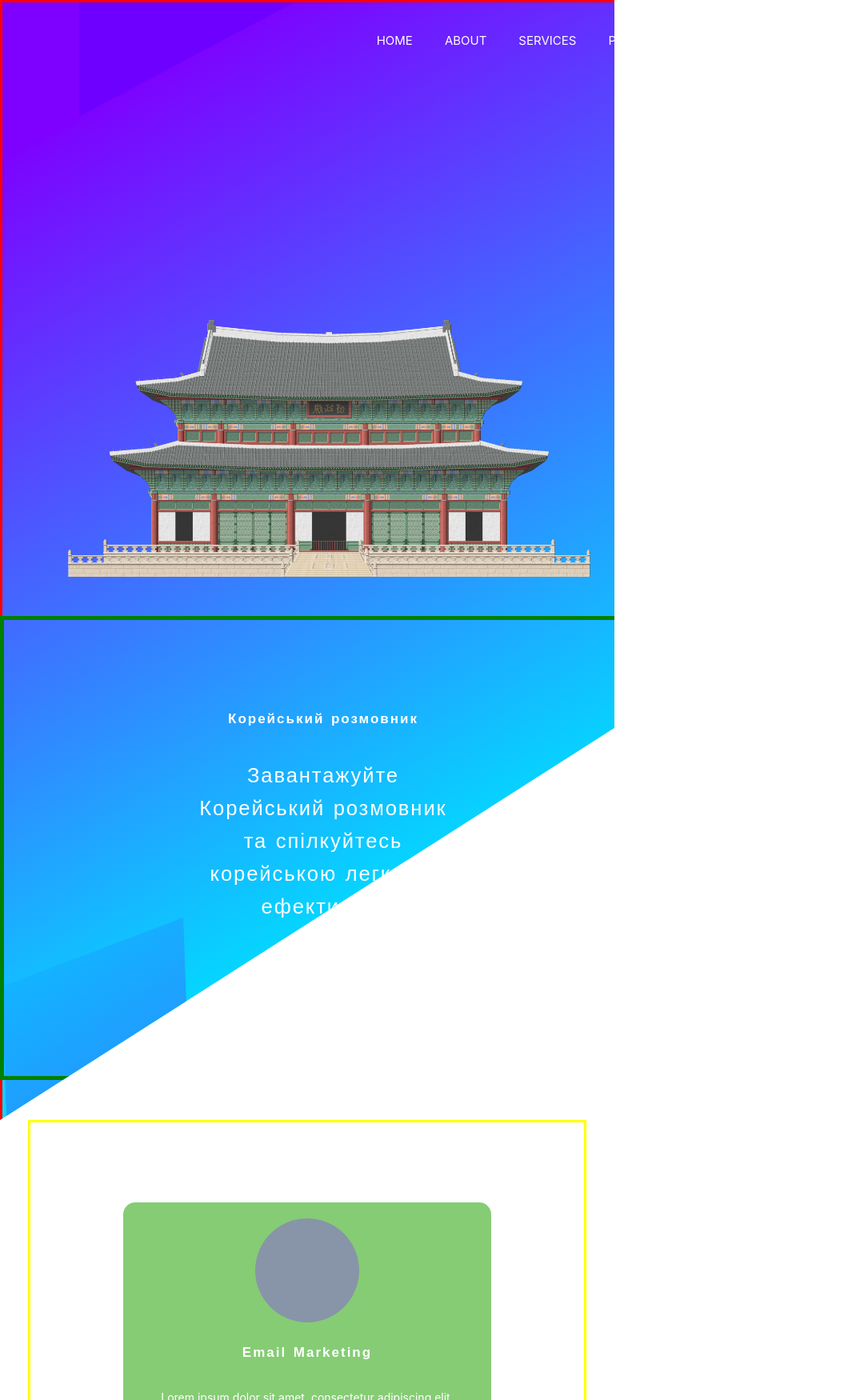
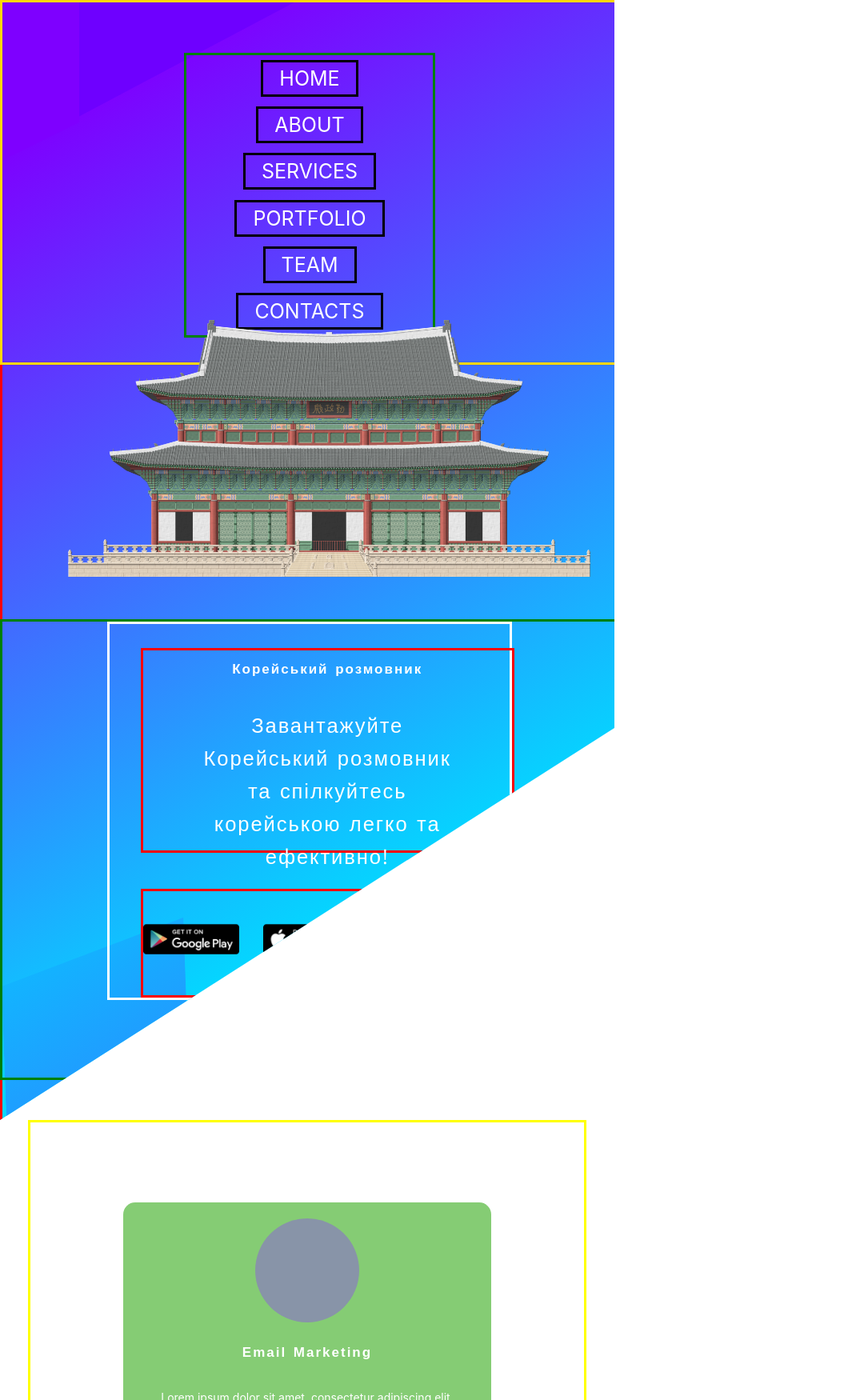
Before and after one commit to KeyToTech/KoreanPhraseBookSite, a React (Create React App) app: page / in a window 768 px wide. Shown: the top 1750 px of the page at 80% size, 1070 px wide, since content can reach past the window. Built offline with nearby package versions, Linux system fonts and the light colour scheme.

Commit message:
scaling header from 768px and more done

```diff
--- a/src/components/footer/foolow_us.js
+++ b/src/components/footer/foolow_us.js
@@ -1,11 +1,9 @@
 import React from 'react';
 import './footer.css';
-
 const FACEBOOK_URL = 'https://www.facebook.com/%D0%9A%D0%BE%D1%80%D0%B5%D0%B9%D1%81%D1%8C%D0%BA%D0%B8%D0%B9-%D1%80%D0%BE%D0%B7%D0%BC%D0%BE%D0%B2%D0%BD%D0%B8%D0%BA-334992067059489/?modal=admin_todo_tour';
 const TWITTER_URL = 'https://twitter.com/kor_rozmovnyk?lang=en';
 const INSTAGRAM_URL = 'https://www.instagram.com/korean_phrasebook/';
 const KTT_WEB_SITE = 'http://www.keytotech.com/';
-
 
 function followButton(img, link) {
   return (
@@ -18,7 +16,6 @@ function followButton(img, link) {
 }
 
 const FollowUs = () => (
-
   <div className="follow_block">
     <div className="follow_us">
       <h2 className='follow_heading'>Follow US</h2>
@@ -33,4 +30,5 @@ const FollowUs = () => (
     </div>
   </div>
 )
+
 export default FollowUs;
--- a/src/components/footer/footer.js
+++ b/src/components/footer/footer.js
@@ -12,17 +12,13 @@ class Footer extends Component {
   render() {
     return (
       <footer className="section_footer">
-
         <div className="footer_content">
           <div className="left_content_footer">
             <div className="logo_footer">
-
               <img className="logo_img" alt='logo' src={appLogo} />
               <h1 className='app_name'>Корейський розмовник</h1>
-
             </div>
             <div className="about_container">
-
               <h1 className="about_name_footer">About Us</h1>
               <p className="discription_footer">Lorem ipsum dolor sit amet, consectetur adipiscing elit, sed do eiusmod tempor incididunt ut labore et dolore magna aliqua.
               Ut enim ad minim veniam, quis nostrud exercitation ullamco laboris nisi ut aliquip ex ea commodo consequat.
@@ -45,7 +41,6 @@ class Footer extends Component {
             </div>
           </div>
         </div>
-
       </footer>
     );
   }
--- a/src/components/header/header.css
+++ b/src/components/header/header.css
@@ -83,7 +83,8 @@ nav {
 }
 
 .menu-item {
-  width: 30%;
+  border: green solid;
+  width: 40%;
   display: flex;
   flex-direction: row;
   align-items: center;
@@ -122,14 +123,16 @@ nav {
 }
 
 .content-header {
+  border: white solid;
   width: 60%;
   display: flex;
   flex-direction: column;
-  align-items: center;
   padding-top: 100px;
+  padding-left: 5%;
 }
 
 .info-header{
+  border: red solid;
   height: 200px;
   width: 80%;
 }
@@ -155,23 +158,24 @@ nav {
 }
 
 .button_wrap {
-  width: 50%;
+  border: red solid;
+  width: 40%;
   height: 100px;
   display: flex;
   flex-direction: row;
-  justify-content: space-around;
+  justify-content: space-between;
 }
 
 .button_android {
-   width: 35%;
+   width: 150px;
 }
 
 .button_ios {
-  width: 35%;
+  width: 150px;
 }
 
 .android_img{
-
+ position: relative;
 }
 
 .ios_img{
@@ -180,10 +184,10 @@ nav {
 
 
 .image-header{
-  height: 650px;
-  width: 650px;
+  height: 600px;
+  width: 600px;
   position: absolute;
-  top: 30%;
+  top: 370px;
   right: 10%;
 
 }
@@ -196,8 +200,39 @@ nav {
 
 }
 
+@media only screen and (min-width: 768px) and (max-width: 1500px)  {
+
+  .menu-item {
+
+    width: 40%;
+
+  }
+
+  .info-header{
+    height: 250px;
+  }
+
+  .button_wrap {
+    width: 45%;
+  }
+
+  .button_android {
+    width: 140px;
+  }
+
+  .button_ios {
+   width: 140px;
+  }
+
+
+}
+
 
 @media only screen and (min-width: 768px) and (max-width: 1200px)  {
+
+    .menu-item li a {
+      font-size: 12px;
+    }
 
     .image-header{
       height: 45%;
@@ -205,12 +240,56 @@ nav {
       top: 370px;
       right: 30px;
     }
+
+    .info-header{
+      height: 280px;
+      width: 90%;
+    }
+
+    .subtitle {
+      font-size: 25px;
+    }
+
+    .button_wrap {
+      width: 55%;
+    }
+
+    .button_android {
+      width: 130px;
+    }
+
+    .button_ios {
+     width: 130px;
+    }
 }
 
   @media screen and (min-width: 768px) and (max-width: 922px)  {
 
+    .menu-item {
+       width: 60%;
+    }
+
+    .menu-item li a {
+       font-size: 12px;
+    }
+
+    .content-header {
+      border: white solid;
+      width: 60%;
+      display: flex;
+      flex-direction: column;
+      padding-top: 30px;
+
+    }
+
+    .info-header{
+      border: red solid;
+      height: 250px;
+      width: 100%;
+    }
+
     .button_wrap {
-      width: 85%;
+      width: 60%;
     }
 
      .button_android {
@@ -221,15 +300,6 @@ nav {
       width: 120px;
     }
 
-    .content-header {
-      width: 60%;
-    }
-
-    .info-header{
-      width: 100%;
-      margin-left: 30px;
-      margin-bottom: 350px;
-    }
 
    .image-header{
       height: 450px;
--- a/src/components/header/header.js
+++ b/src/components/header/header.js
@@ -33,12 +33,12 @@ class Header extends Component {
         </div>
 
         <ul class="menu-item">
-            <li><a href='#' class="active">Home</a></li>
-            <li><a href='#section-2'>About</a></li>
-            <li><a href='#'>Services</a></li>
-            <li><a href='#'>Portfolio</a></li>
-            <li><a href='#'>Team</a></li>
-            <li><a href='#'>Contacts</a></li>
+            <li><a href='https://uk.wikipedia.org/wiki/Lorem_ipsum' class="active">Home</a></li>
+            <li><a href='https://www.behance.net/gallery/73501583/SEOland-Landing-Page'>About</a></li>
+            <li><a href='https://www.behance.net/gallery/73501583/SEOland-Landing-Page'>Services</a></li>
+            <li><a href='https://www.behance.net/gallery/73501583/SEOland-Landing-Page'>Portfolio</a></li>
+            <li><a href='https://www.behance.net/gallery/73501583/SEOland-Landing-Page'>Team</a></li>
+            <li><a href='https://www.behance.net/gallery/73501583/SEOland-Landing-Page'>Contacts</a></li>
         </ul>
     </nav>
 
--- a/src/components/header/headerScalingMobile.css
+++ b/src/components/header/headerScalingMobile.css
@@ -56,16 +56,68 @@
       transform: rotate(-2deg);
     }
 
+    nav {
+      border: gold solid;
+
+      height: 450px;
+      width: 100%;
+      display: flex;
+      flex-direction: column;
+      align-items: center;
+      justify-content: space-around;
+      transition: .3s;
+    }
+
+
+
+    .logo{
+      width: 150px;
+
+    }
+
+    .menu-item {
+      border: green solid;
+      height: 350px;
+      width: 40%;
+      display: flex;
+      flex-direction: column;
+      align-items: center;
+      justify-content: space-around;
+      padding: 0;
+    }
+
+    .menu-item li {
+      margin: 0;
+      border: black solid;
+       list-style: none;
+    }
+
+    .menu-item li a {
+
+      padding: 5px 20px;
+      color: white;
+      text-decoration: none;
+      text-transform: uppercase;
+      font-size: 25px;
+    }
+
+
+    .menu-item li a:hover{
+      background: #6287c1;
+      border-radius: 20px;
+    }
+
     .main-block {
+      border: green solid;
       height: 570px;
       display: flex;
-      flex-direction: column-reverse;
-      justify-content: space-around;
+      flex-direction: column;
       align-items: center;
       margin-bottom: 50px;
     }
 
     .info-header{
+      border: red solid;
       display: flex;
       flex-direction: column;
       align-items: center;
@@ -93,6 +145,7 @@
     }
 
     .button_wrap {
+      border: red solid;
       width: 270px;
       height: 130px;
       text-align: center;
```
Also changed, not shown: src/components/footer/mobile_scaling.css (+0 -9 lines).
